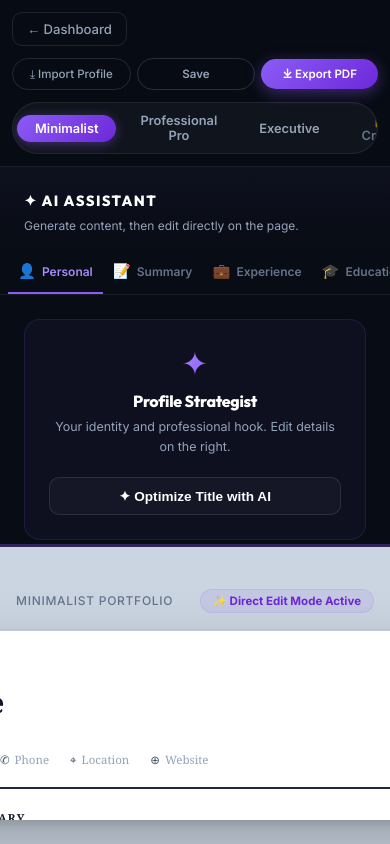
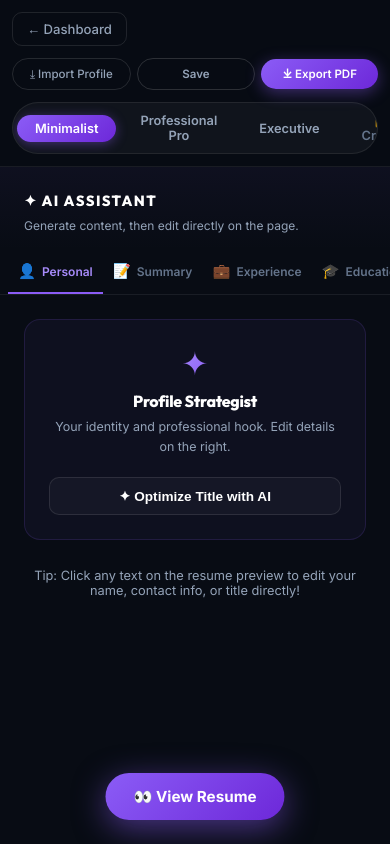
Before and after one commit to Subharjun/Resume-builder-CraftCV, a Next.js app: page /builder in a window 390 px wide. Built offline with nearby package versions, Linux system fonts and the light colour scheme.

Commit message:
feat: overhaul mobile layout with Form/Preview toggle FAB button

```diff
--- a/src/app/builder/Builder.module.css
+++ b/src/app/builder/Builder.module.css
@@ -617,28 +617,70 @@
 }
 
 /* --- Mobile Responsiveness --- */
-/* --- Mobile Responsiveness --- */
 @media (max-width: 1024px) {
   .body {
     flex-direction: column;
-  }
-  .formPanel {
-    width: 100%;
-    flex: 0 0 45vh; /* slightly less than half to prioritize preview */
-    border-right: none;
-    border-bottom: 3px solid rgba(139, 92, 246, 0.3);
-  }
-  .previewPanel {
-    flex: 1;
-    overflow-x: auto; /* Allow horizontal scrolling for A4 paper */
-    padding: 24px 16px;
-  }
-  .previewPaper {
-    min-width: 794px; /* Maintain A4 width so templates don't break */
+    /* Remove vertical scrolling from body, let panels handle it */
+    overflow: hidden;
   }
 }
 
+/* Mobile Toggle Fabric */
+.mobileToggleBtn {
+  display: none;
+}
+
 @media (max-width: 768px) {
+  /* Hide the panel that isn't active on mobile */
+  .bodyShowForm .previewPanel { display: none !important; }
+  .bodyShowPreview .formPanel { display: none !important; }
+
+  /* Ensure the active panel takes full remaining height */
+  .formPanel, .previewPanel {
+    flex: 1 1 auto;
+    width: 100%;
+    border-right: none;
+    border-bottom: none;
+    height: 100%;
+  }
+
+  .previewPanel {
+    padding: 16px 8px 100px; /* Extra padding at bottom so FAB doesn't cover resume */
+  }
+
+  .formContent {
+    padding-bottom: 100px; /* Extra padding at bottom so FAB doesn't cover form */
+  }
+
+  /* Floating Action Button (FAB) */
+  .mobileToggleBtn {
+    display: flex;
+    position: fixed;
+    bottom: 24px;
+    left: 50%;
+    transform: translateX(-50%);
+    align-items: center;
+    justify-content: center;
+    gap: 8px;
+    padding: 14px 28px;
+    border-radius: 100px;
+    border: none;
+    background: linear-gradient(135deg, var(--primary), #6d28d9);
+    color: #fff;
+    font-size: 0.95rem;
+    font-weight: 700;
+    cursor: pointer;
+    box-shadow: 0 8px 32px rgba(139, 92, 246, 0.5);
+    z-index: 100;
+    font-family: var(--font-inter), sans-serif;
+    transition: transform 0.2s, box-shadow 0.2s;
+    white-space: nowrap;
+  }
+
+  .mobileToggleBtn:active {
+    transform: translateX(-50%) translateY(2px);
+    box-shadow: 0 4px 16px rgba(139, 92, 246, 0.5);
+  }
   .topBar {
     height: auto;
     flex-wrap: wrap;
--- a/src/app/builder/BuilderPage.tsx
+++ b/src/app/builder/BuilderPage.tsx
@@ -53,6 +53,7 @@ export default function BuilderPage() {
 
   const [activeTab, setActiveTab] = useState<FormSection>("personal");
   const [activeTemplate, setActiveTemplate] = useState<TemplateId>("minimalist");
+  const [mobileView, setMobileView] = useState<"form" | "preview">("form");
   const [showLocked, setShowLocked] = useState(false);
   const [isUpgraded, setIsUpgraded] = useState(false);
   const [showGallery, setShowGallery] = useState(false);
@@ -379,7 +380,7 @@ export default function BuilderPage() {
       </div>
 
       {/* ── Body ── */}
-      <div className={styles.body}>
+      <div className={`${styles.body} ${mobileView === 'form' ? styles.bodyShowForm : styles.bodyShowPreview}`}>
         {/* Left: AI/Tools Panel */}
         <div className={styles.formPanel}>
           <div className={styles.panelHeader}>
@@ -470,6 +471,14 @@ export default function BuilderPage() {
           </div>
         </div>
       </div>
+
+      {/* Mobile Toggle Button (Floating Action Button) */}
+      <button
+        className={styles.mobileToggleBtn}
+        onClick={() => setMobileView(prev => prev === "form" ? "preview" : "form")}
+      >
+        {mobileView === "form" ? "👀 View Resume" : "✏️ Edit Info"}
+      </button>
 
       {/* Upgrade Modal → opens gallery */}
       {showLocked && (
```
